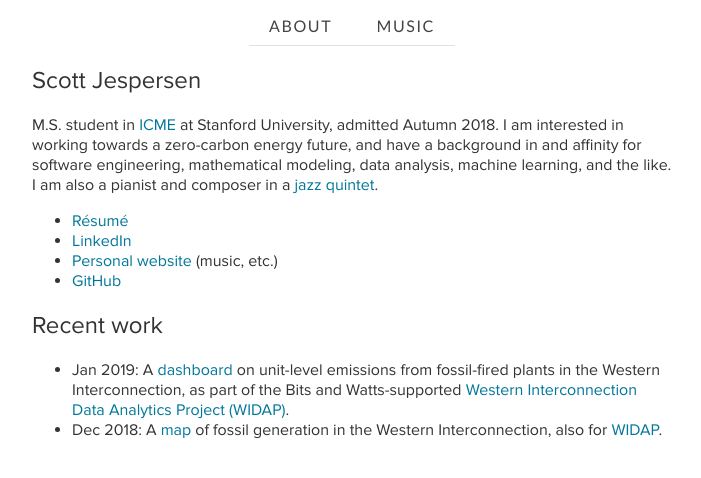
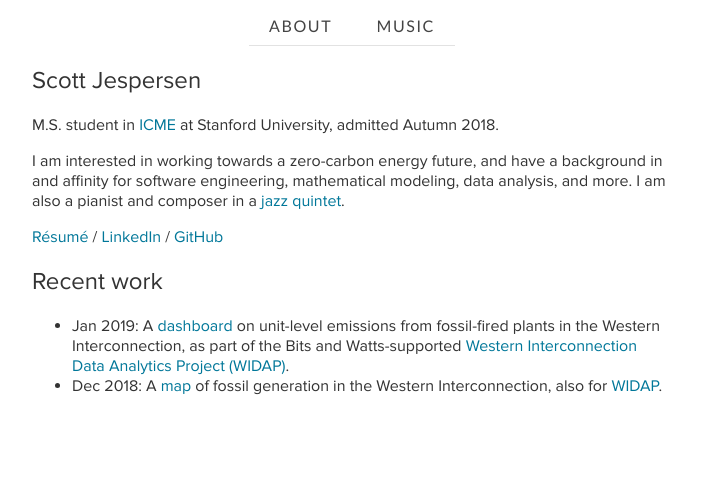
Before and after one commit to sdjespersen/sdjespersen.github.io, a Jekyll site: the page built from index.md, in a window 1280 px wide. Shown: the top 478 px of the page, without its empty margins (288-989 px from the left). Built offline with Jekyll 4.4.1, drawn with Linux system fonts in a browser that asks for light colours; our own code applies the rules of GitHub Pages for plain Markdown files.

Commit message:
add music page

```diff
--- a/css/main.css
+++ b/css/main.css
@@ -21,6 +21,7 @@
 .body-wrap {
   max-width: 640px;
   margin: 0 auto;
+  padding: 0 8px;
 }
 .site-header {
   max-width: 640px;
@@ -50,7 +51,6 @@
 .main-content {
   max-width: 640px;
 }
-
 /* Code formatting styles */
 pre, code {
   border: 1px solid #d5d5e9;
--- a/index.md
+++ b/index.md
@@ -4,12 +4,11 @@
 
 # Scott Jespersen
 
-M.S. student in [ICME](https://icme.stanford.edu/) at Stanford University, admitted Autumn 2018. I am interested in working towards a zero-carbon energy future, and have a background in and affinity for software engineering, mathematical modeling, data analysis, machine learning, and the like. I am also a pianist and composer in a [jazz quintet](http://www.nebulajazz.com).
+M.S. student in [ICME](https://icme.stanford.edu/) at Stanford University, admitted Autumn 2018.
 
-* [R&eacute;sum&eacute;](assets/sjespers_resume_jan2019.pdf)
-* [LinkedIn](https://www.linkedin.com/in/scottjespersen/)
-* [Personal website](http://www.scottjespersen.com/) (music, etc.)
-* [GitHub](https://github.com/sdjespersen/)
+I am interested in working towards a zero-carbon energy future, and have a background in and affinity for software engineering, mathematical modeling, data analysis, and more. I am also a pianist and composer in a [jazz quintet](http://www.nebulajazz.com).
+
+[R&eacute;sum&eacute;](assets/sjespers_resume_jan2019.pdf) / [LinkedIn](https://www.linkedin.com/in/scottjespersen/) / [GitHub](https://github.com/sdjespersen/)
 
 ## Recent work
 
```
Also changed, not shown: music.md (+8 -1 lines), assets/img/nebulaliveatvillast.jpg (added), assets/img/nebulareturntopinkhouse.jpg (added), assets/img/nebulathemorethingschange.jpg (added).
